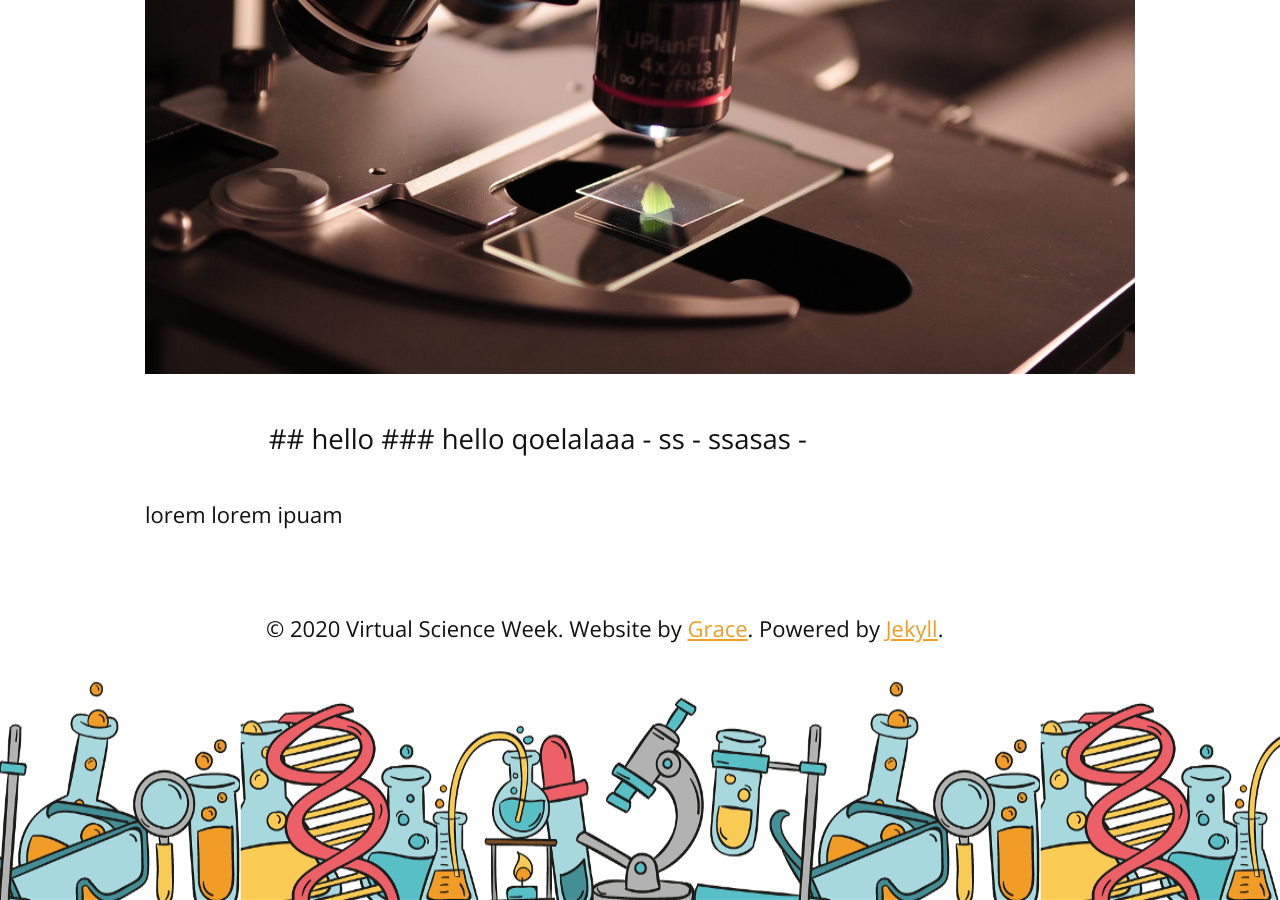
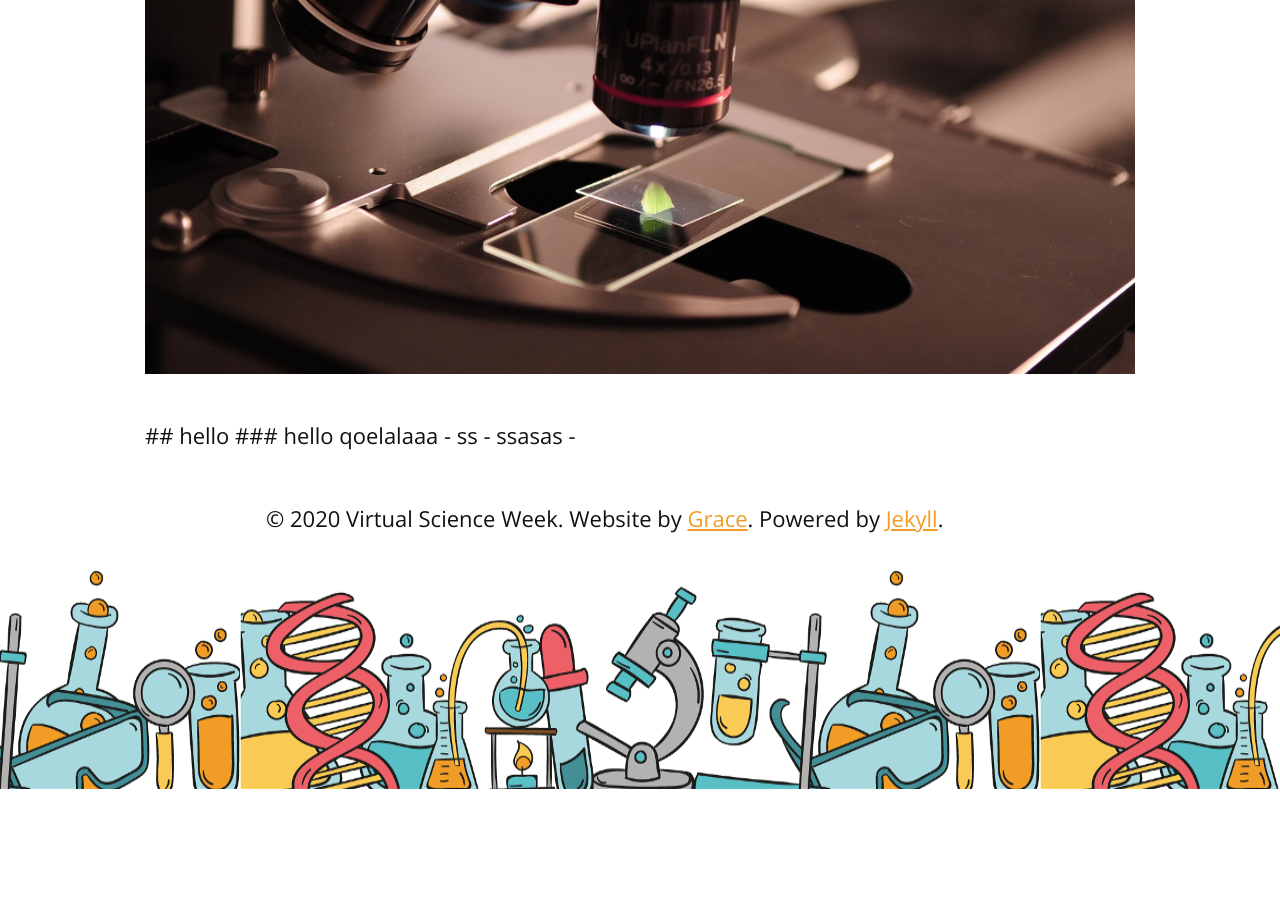
Before and after one commit to evangelistagrace/VSW2020, a Jekyll site: the page built from about.md, in a window 1280 px wide and 900 px high, scrolled down 894 px. Built offline with Jekyll 4.4.1, drawn with Linux system fonts in a browser that asks for light colours; nearby versions of some CDN libraries; after the commit the page ends 1683 px from its top, so only the background shows below that.

Commit message:
Update about.md

```diff
--- a/about.md
+++ b/about.md
@@ -6,16 +6,11 @@
 <div class="post">
 	<h1 class="pageTitle">About Virtual Science Week 2020</h1>
 	<img src="{{ '/assets/img/microscope.jpeg' | prepend: site.baseurl }}" alt="">
-	<p class="intro">
 	## hello
-### hello qoelalaaa
+	### hello qoelalaaa
 
-- ss
-- ssasas
--
-
-	</p>
+	- ss
+	- ssasas
+	-
 
 </div>
-
-lorem lorem ipuam
```
